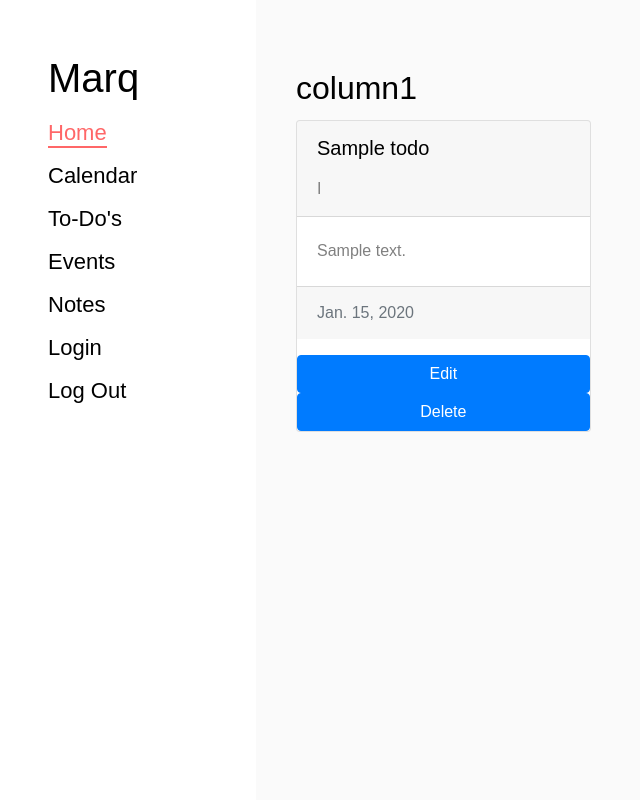
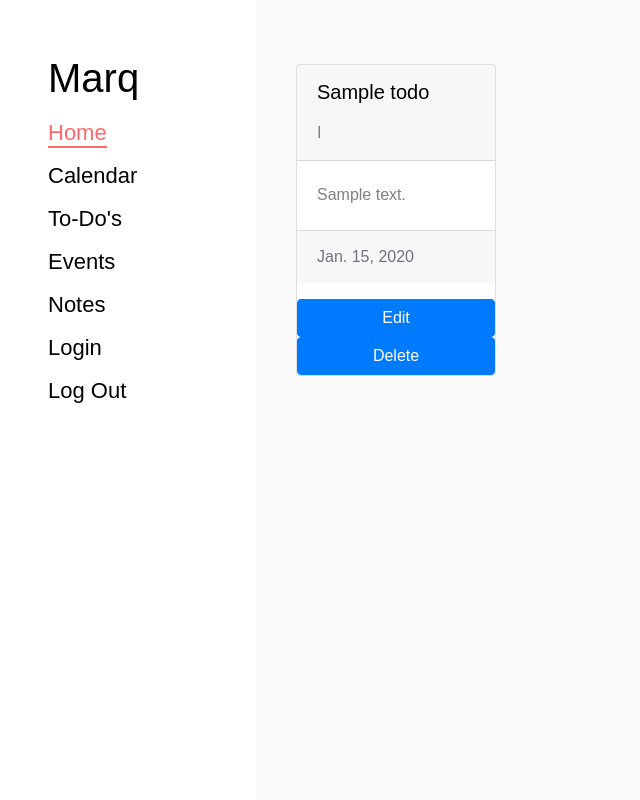
Before and after one commit to lrmoon/Marq, a Django app: page /todos/ in a window 1280 px wide. Shown: the whole page, without its empty margins (0-640 px from the left). Run offline with Django 3.2, Linux system fonts and the light colour scheme; tables that the repository leaves empty hold one stand-in row (values such as "Sample post"); some libraries are stand-ins or nearby versions.

Commit message:
add more boostrap styling

```diff
--- a/main_app/templates/base.html
+++ b/main_app/templates/base.html
@@ -46,11 +46,11 @@
 				<div class="row">
 
 					<div class="col-md-12 mb-4">
-						<h1 class="h2">column1</h1>
 						<main>
 							{% block content %}
 							{% endblock %}
 						</main>
+
 					</div>
 
 				</div>
--- a/main_app/templates/todos/index.html
+++ b/main_app/templates/todos/index.html
@@ -10,9 +10,9 @@
 <section class='row'>
 {% for todo in todos %}
 
-    <div class='col-sm-4'>
+    <div class='col-sm-4 col-md-4 mb-3'>
 
-        <div class="card mw-75">
+        <div class="card" style="width: 200px;">
             <div class="card-header">
                 <h5 class="card-title">{{todo.title}}</h5>
                 <span>{{todo.importance}}</span>
```
